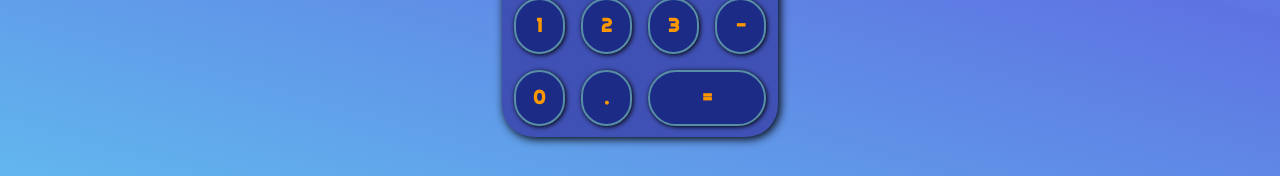
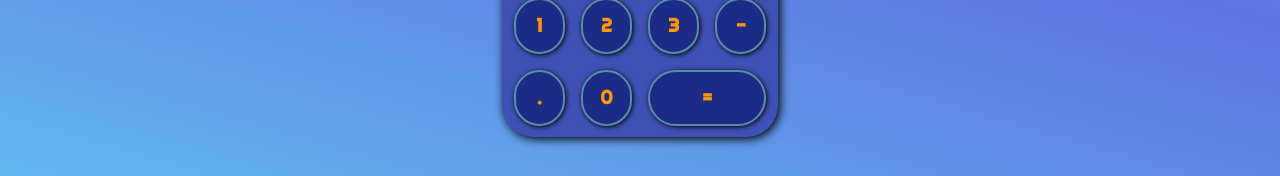
Before and after one commit to Luayabbas1981/react-calc, a React (Create React App) app: page / in a window 1280 px wide. Shown: the part 575-751 px from the top of the page. Built offline with nearby package versions, Linux system fonts and the light colour scheme.

Commit message:
add-styles

```diff
--- a/src/App.js
+++ b/src/App.js
@@ -287,8 +287,8 @@ function App() {
           bcColor={bcColor}
         />
 
+        <Button digit="." dispatch={dispatch} color={color} bcColor={bcColor} />
         <Button digit="0" dispatch={dispatch} color={color} bcColor={bcColor} />
-        <Button digit="." dispatch={dispatch} color={color} bcColor={bcColor} />
         <button
           onClick={() => {
             dispatch({ type: Actions.result });
```
Also changed, not shown: 6 other files (tests, documents, lock files or other folders).
